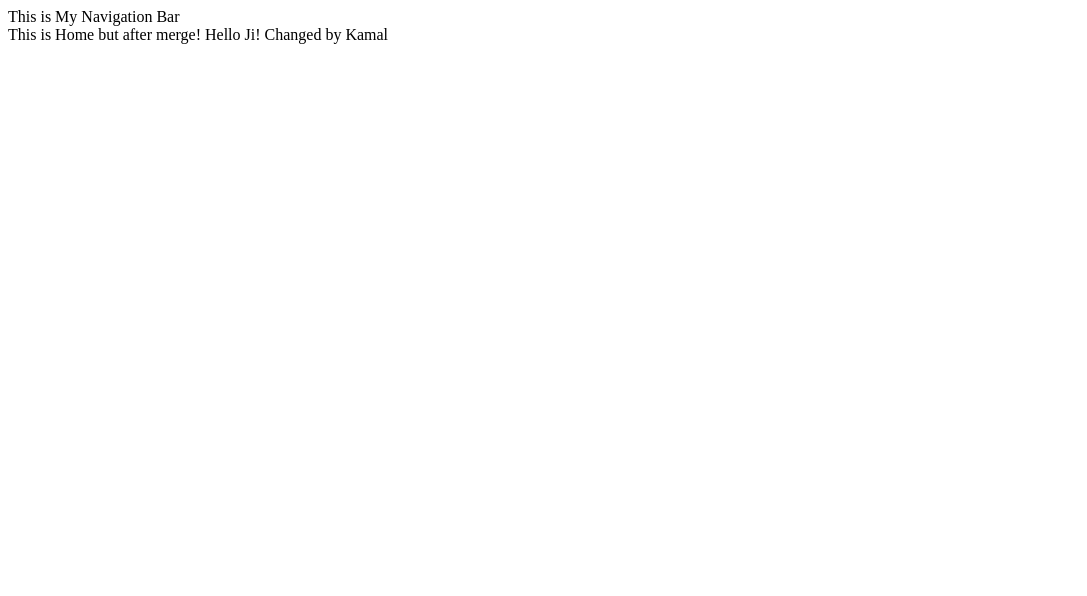
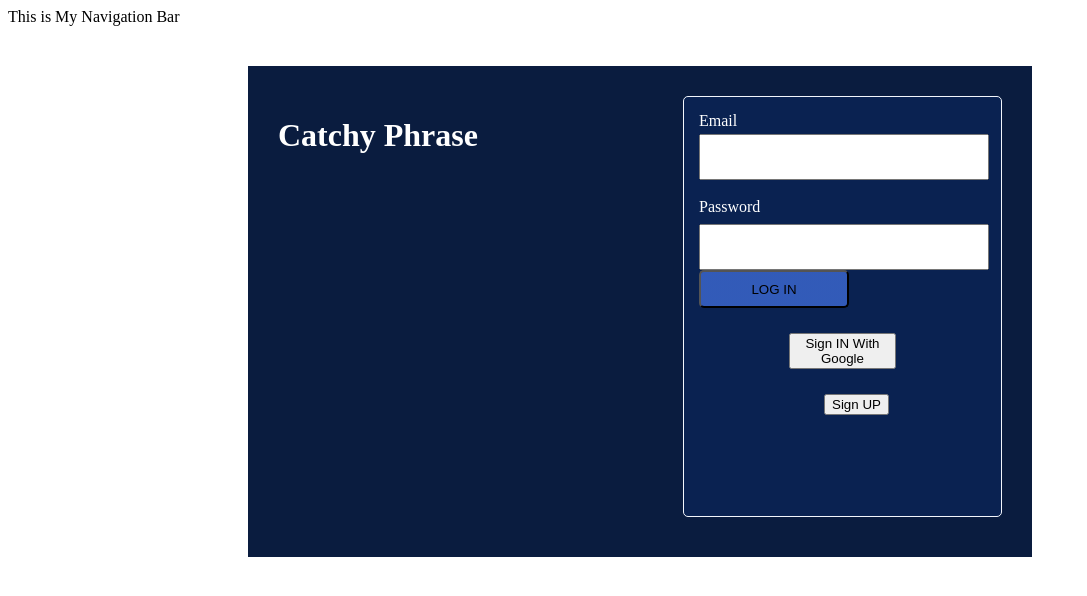
Before and after one commit to Product-Discuss/product-discuss, a React (Create React App) app: page / in a window 1280 px wide. Shown: the top 596 px of the page, without its empty margins (0-1087 px from the left). Built offline with nearby package versions, Linux system fonts and the light colour scheme.

Commit message:
Edited but still Incomplete Home.js

```diff
--- a/src/Components/Home.js
+++ b/src/Components/Home.js
@@ -1,13 +1,89 @@
-import React from 'react'
+import React from "react";
 
 const Home = () => {
-  return (
-    <div>
-      This is Home but after merge!
-      Hello Ji!
-      Changed by Kamal
-    </div>
-  )
-}
+    return (
+        <div
+            id="container"
+            style={{
+                backgroundColor: "#0A1C3F",
+                margin: "auto",
+                width: "724px",
+                height: "431px",
+                marginTop: "40px",
+                padding: "30px",
+            }}
+        >
+            <span
+                style={{
+                    color: "white",
+                    float: "left",
+                    width: "319px",
+                    height: "421px",
+                }}
+            >
+                <h1>Catchy Phrase</h1>
+            </span>
+            <span
+                style={{
+                    float: "right",
+                    color: "white",
+                    width: "319px",
+                    height: "421px",
+                    background: "rgba(18, 91, 234, 0.1)",
+                    border: "0.2px solid #F2F5FB",
+                    boxSizing: "border-box",
+                    borderRadius: "5px",
+                    padding: "15px",
+                }}
+            >
+                <form>
+                    <label> Email</label>
+                    <br />
+                    <input
+                        type="text"
+                        style={{
+                            width: "282px",
+                            height: "40px",
+                            marginTop: "4px",
+                        }}
+                    />
+                    <br />
+                    <br />
+                    <label>Password</label>
+                    <br />
+                    <input
+                        type="text"
+                        style={{
+                            width: "282px",
+                            height: "40px",
+                            marginTop: "8px",
+                        }}
+                    />
+                </form>
 
-export default Home
+                <button
+                    style={{
+                        // position: "absolute",
+                        width: "150px",
+                        height: "38px",
+                        background:
+                            "linear-gradient(0deg, rgba(235, 218, 218, 0.2), rgba(235, 218, 218, 0.2)), rgba(0, 79, 245, 0.58)",
+                        // background-blend-mode: "normal, color-burn",
+                        // mix-blend-mode: "multiply",
+                        borderRadius: "5px",
+                    }}
+                >
+                    LOG IN
+                </button>
+                <button style={{ margin: "25px 90px 0px 90px" }}>
+                    Sign IN With Google
+                </button>
+                <button style={{ margin: "25px 90px 0px 125px" }}>
+                    Sign UP
+                </button>
+            </span>
+        </div>
+    );
+};
+
+export default Home;
```
